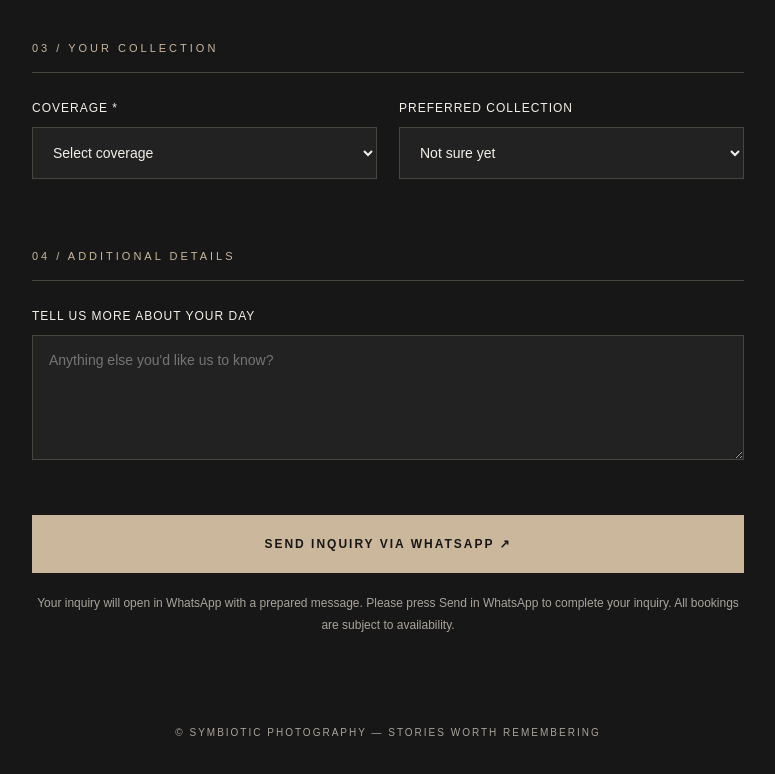
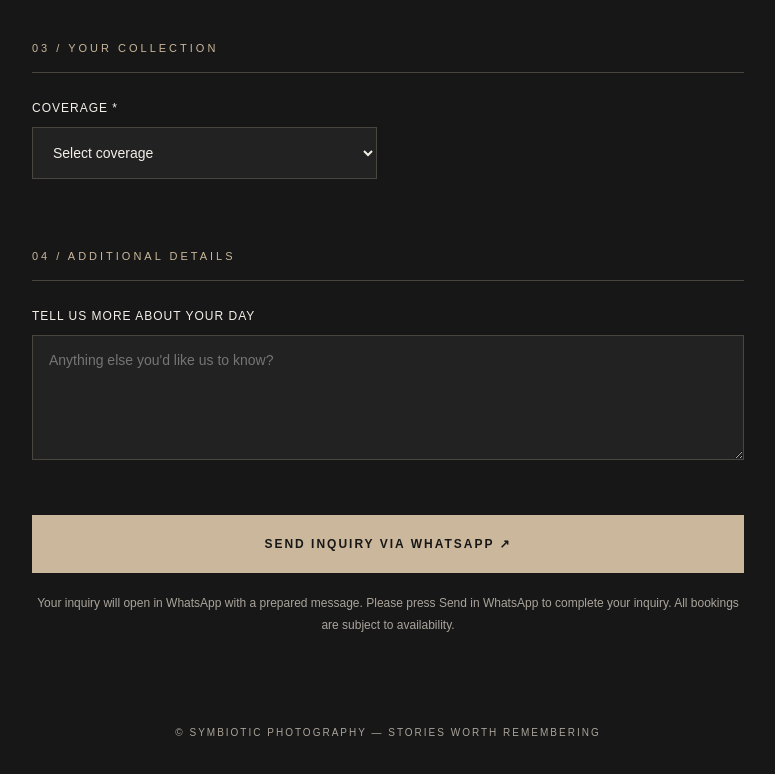
Before and after one commit to symbioticweddings/symbioticweddings.github.io, a plain HTML site: page inquiry.html in a window 1280 px wide. Shown: the part 899-1673 px from the top of the page, without its empty margins (252-1027 px from the left). Drawn offline with Linux system fonts and the light colour scheme.

Commit message:
Update inquiry form by removing options and section
Removed 'Corporate Event' option and the entire 'PREFERRED COLLECTION' section from the inquiry form.

```diff
--- a/inquiry.html
+++ b/inquiry.html
@@ -212,7 +212,7 @@
             <option>Sanding</option>
             <option>Nikah & Sanding</option>
             <option>Engagement</option>
-            <option>Corporate Event</option>
+
             <option>Other Event</option>
           </select>
         </div>
@@ -241,15 +241,7 @@
           </select>
         </div>
 
-        <div class="field">
-          <label for="package">PREFERRED COLLECTION</label>
-          <select id="package">
-            <option value="">Not sure yet</option>
-            <option>Gold — 5 Hours</option>
-            <option>Platinum — 9 Hours</option>
-            <option>Custom Coverage / Event</option>
-          </select>
-        </div>
+
       </div>
 
       <div class="section-title">04 / ADDITIONAL DETAILS</div>
@@ -305,10 +297,11 @@
           "Date: " + get("date"),
           "Venue: " + get("venue"),
           "",
-          "*COLLECTION*",
-          "Coverage: " + get("coverage"),
-          "Package: " + (get("package") || "Not sure yet"),
-          "",
+
+"*COVERAGE DETAILS*",
+"Coverage: " + get("coverage"),
+"",
+
           "*ADDITIONAL NOTES*",
           get("notes") || "None",
           "",
```
